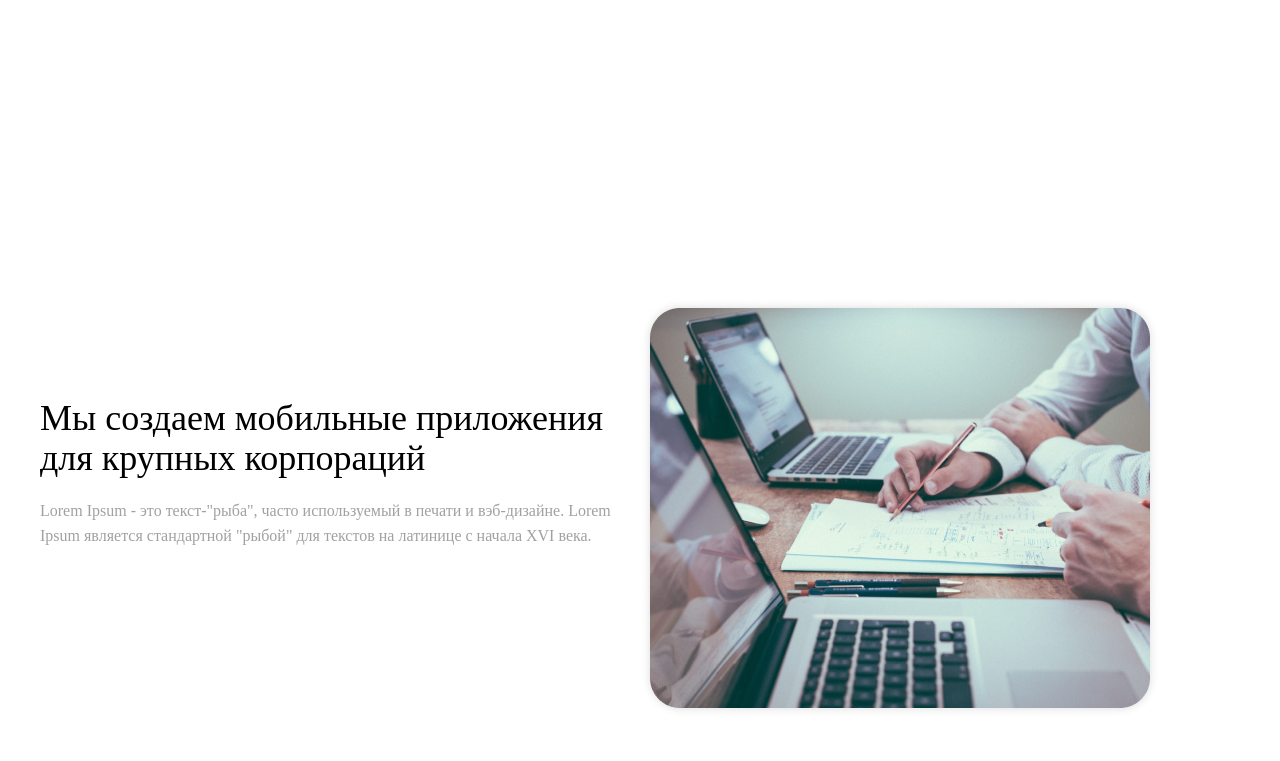
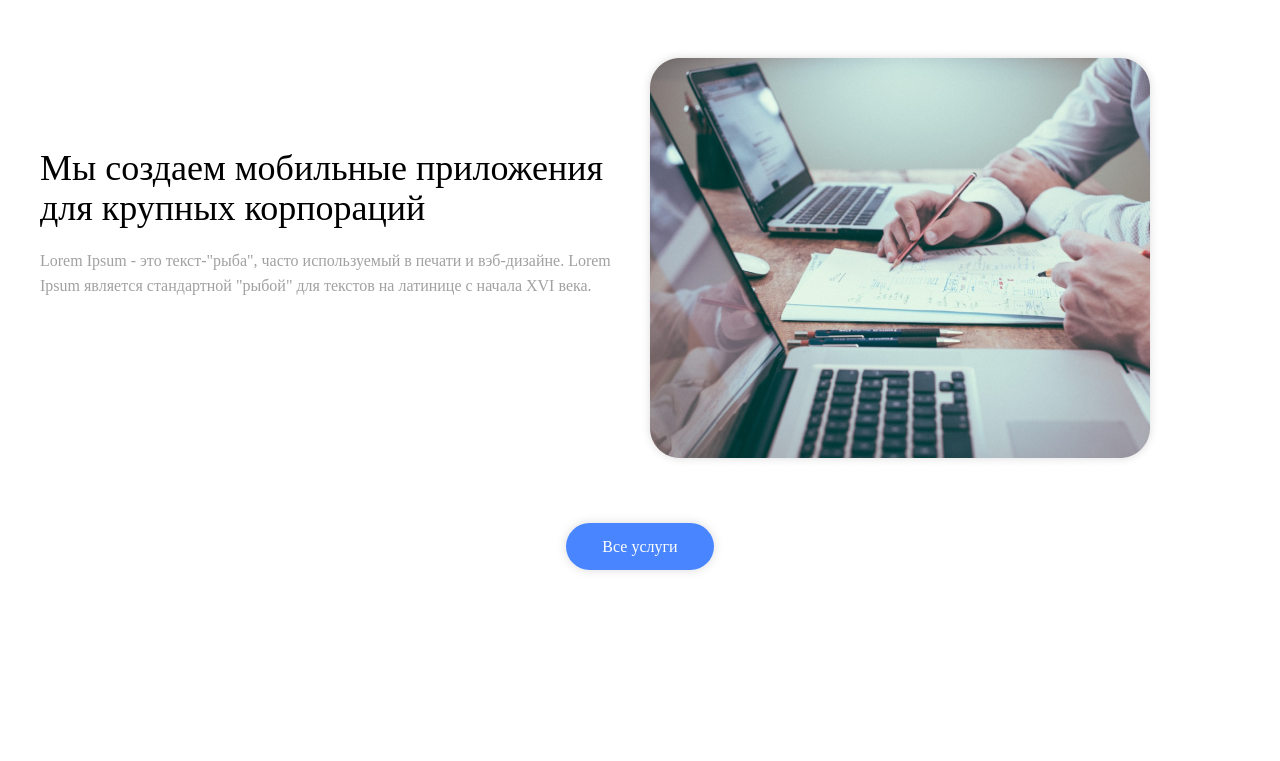
Before and after one commit to Vpartyzan/firstSite, a plain HTML site: page index.html in a window 1280 px wide. Shown: the part 802-1563 px from the top of the page. Drawn offline with Linux system fonts and the light colour scheme.

Commit message:
change section services

```diff
--- a/style/styles.css
+++ b/style/styles.css
@@ -156,7 +156,7 @@ header.scrolling .menu-link.active {
 
 #services .gr{
     height: 100%;
-    padding-block-start: 300px;
+    padding-block-start: 50px;
     display: grid;
     grid-template-rows: 460px 0fr;
     grid-template-columns: 1fr 1fr;
```
